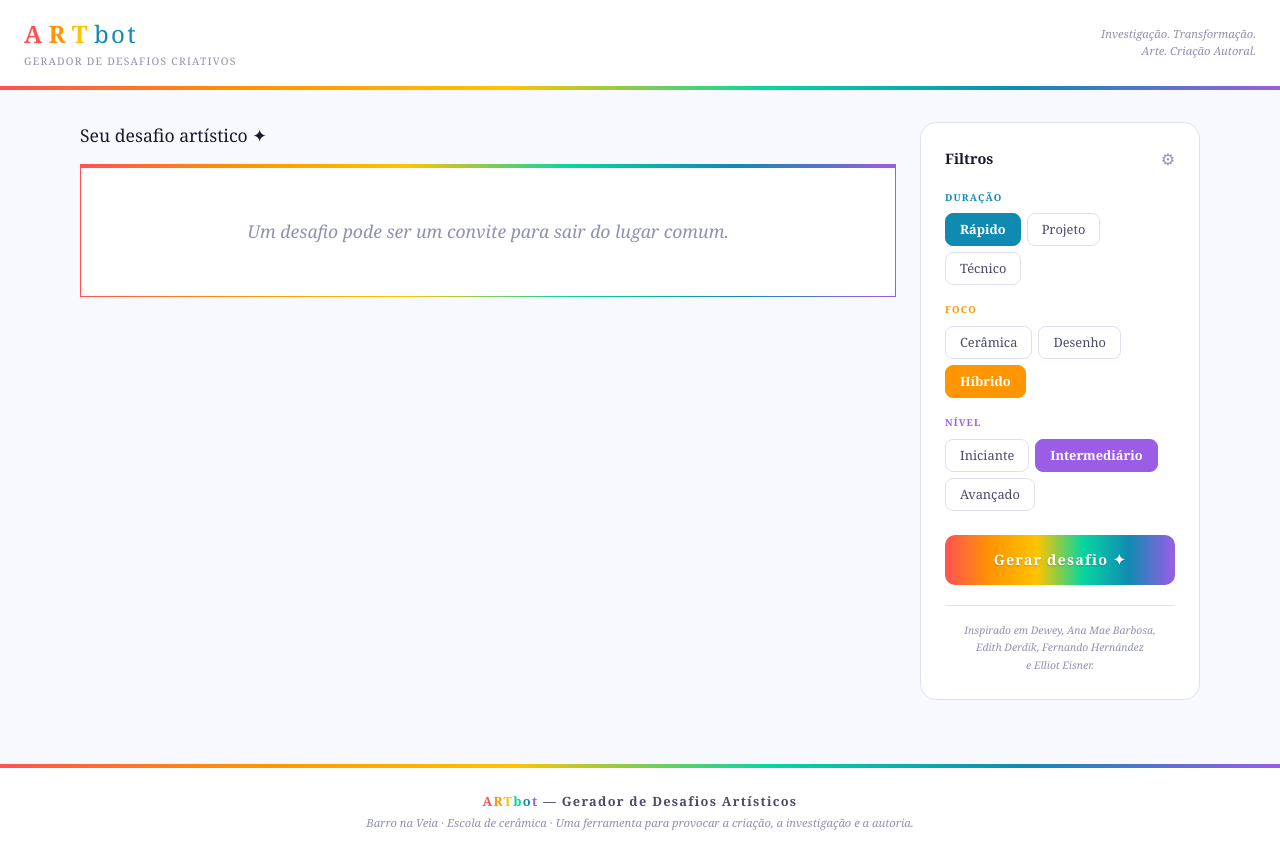
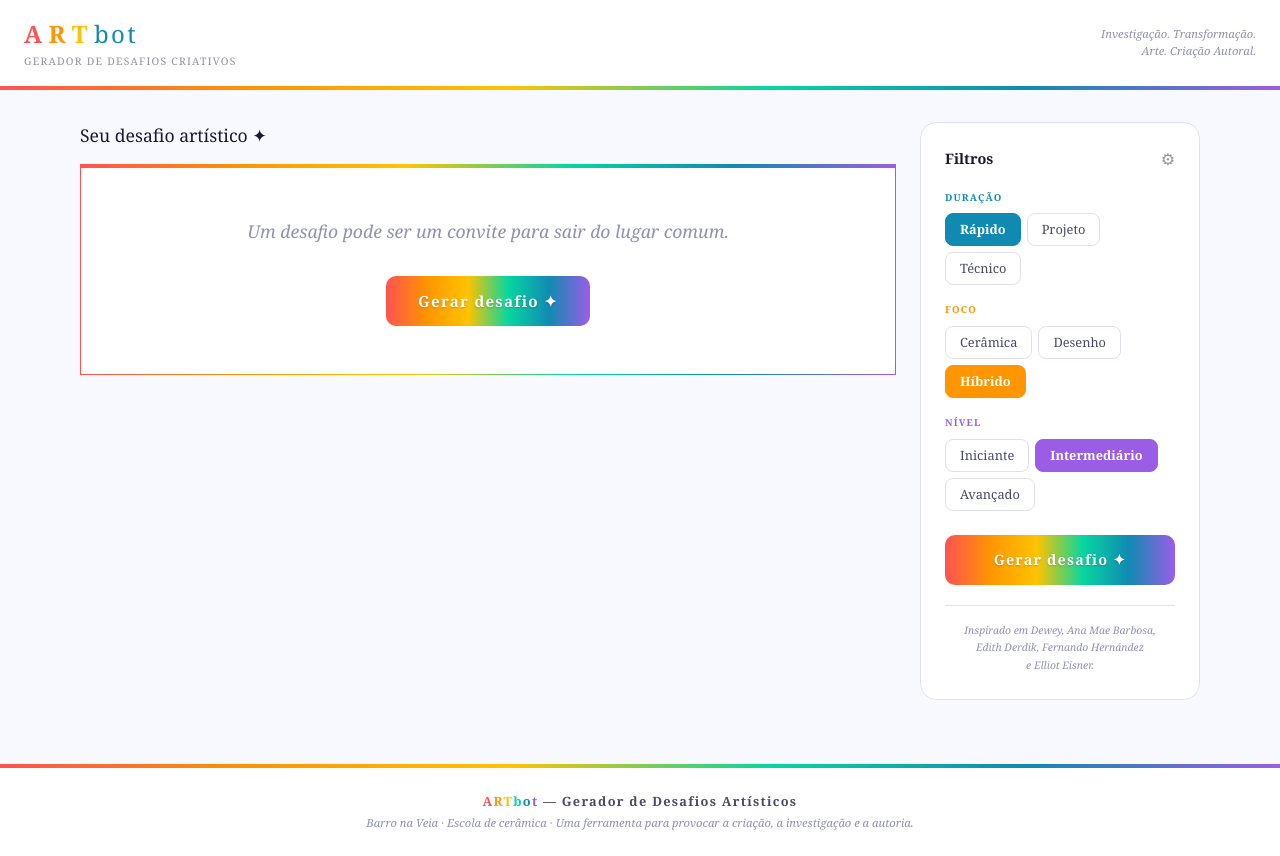
Before and after one commit to alexandrabernal08/artbot, a Next.js app: page / in a window 1280 px wide. Built offline with nearby package versions, Linux system fonts and the light colour scheme.

Commit message:
ARTbot: botão gerar desafio aparece abaixo da frase inicial

```diff
--- a/app/page.tsx
+++ b/app/page.tsx
@@ -313,9 +313,16 @@ export default function ARTbotPage() {
 
               {!desafio ? (
                 <div style={{ padding: 48, textAlign: "center" }}>
-                  <p style={{ color: S.suave, fontSize: "1.1rem", fontStyle: "italic", lineHeight: 1.8 }}>
+                  <p style={{ color: S.suave, fontSize: "1.1rem", fontStyle: "italic", lineHeight: 1.8, marginBottom: 28 }}>
                     Um desafio pode ser um convite para sair do lugar comum.
                   </p>
+                  <button onClick={handleGerar}
+                    style={{ padding: "14px 32px", background: S.grad, color: "#FFFFFF", border: "none", borderRadius: 10, fontSize: "0.95rem", fontWeight: 700, letterSpacing: "0.08em", cursor: "pointer", fontFamily: "Georgia, serif", textShadow: "0 1px 2px rgba(0,0,0,0.2)" }}
+                    onMouseEnter={e => (e.currentTarget.style.opacity = "0.85")}
+                    onMouseLeave={e => (e.currentTarget.style.opacity = "1")}
+                  >
+                    Gerar desafio ✦
+                  </button>
                 </div>
               ) : (
                 <div style={{ padding: "28px 28px 0 28px" }}>
```
